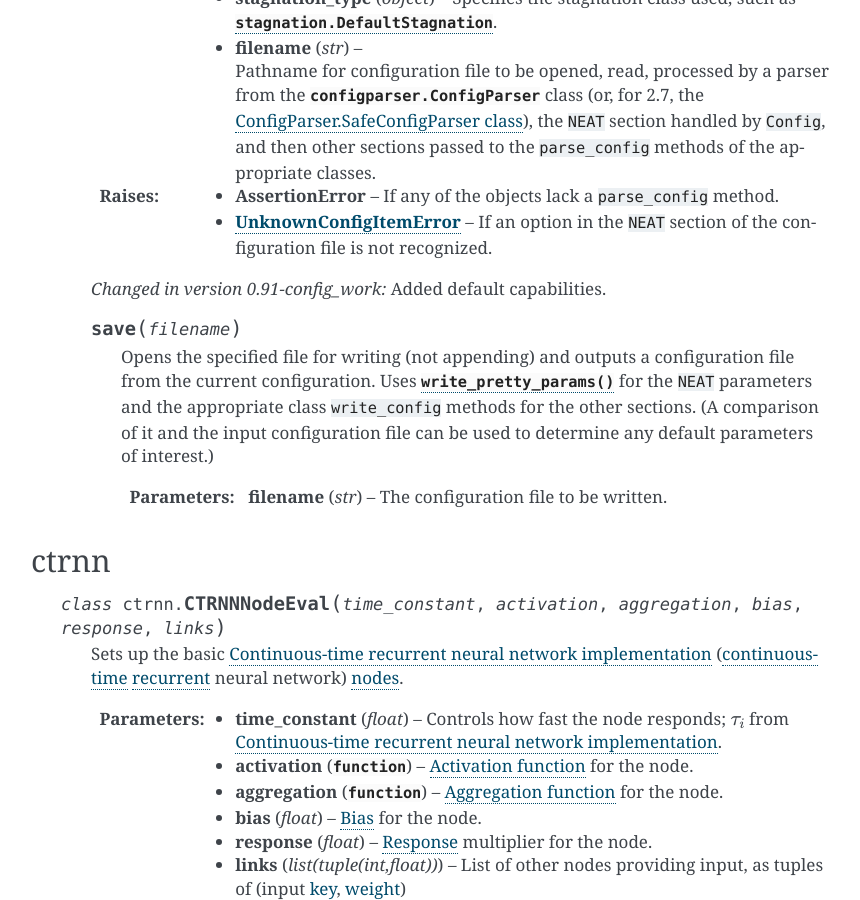
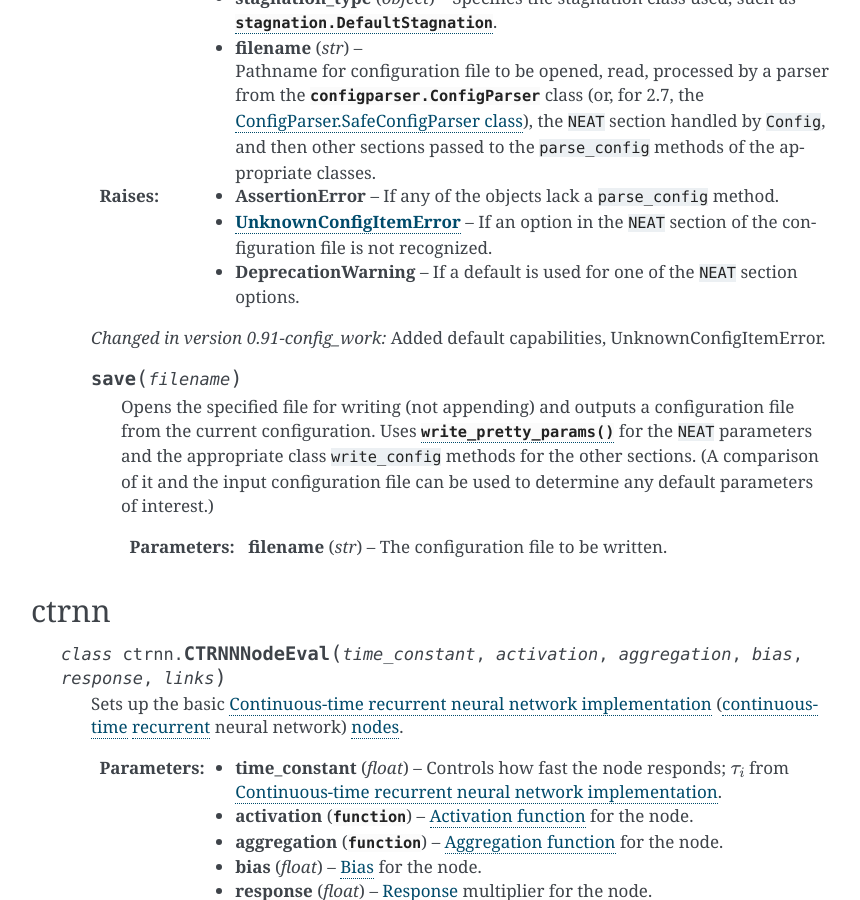
Before and after one commit to CodeReclaimers/neat-python, a Sphinx documentation site: the page built from docs/module_summaries.rst, in a window 1280 px wide and 900 px high, scrolled down 10200 px. Shown: the whole window, without its empty margins (219-1079 px from the left). Built offline with Sphinx 7.4.7, drawn with Linux system fonts in a browser that asks for light colours.

Commit message:
Add default warning for NEAT section parameters

```diff
--- a/docs/module_summaries.rst
+++ b/docs/module_summaries.rst
@@ -469,9 +469,10 @@ Does general configuration parsing; used by other classes for their configuratio
     :param str filename: Pathname for configuration file to be opened, read, processed by a parser from the :py:class:`configparser.ConfigParser` class (or, for 2.7, the `ConfigParser.SafeConfigParser class <https://docs.python.org/2.7/library/configparser.html#ConfigParser.SafeConfigParser>`_), the ``NEAT`` section handled by ``Config``, and then other sections passed to the ``parse_config`` methods of the appropriate classes.
     :raises AssertionError: If any of the objects lack a ``parse_config`` method.
     :raises UnknownConfigItemError: If an option in the ``NEAT`` section of the configuration file is not recognized.
+    :raises DeprecationWarning: If a default is used for one of the ``NEAT`` section options.
 
     .. versionchanged:: 0.91-config_work
-      Added default capabilities.
+      Added default capabilities, UnknownConfigItemError.
 
     .. py:method:: save(filename)
 
```
Also changed, not shown: 1 other file.
